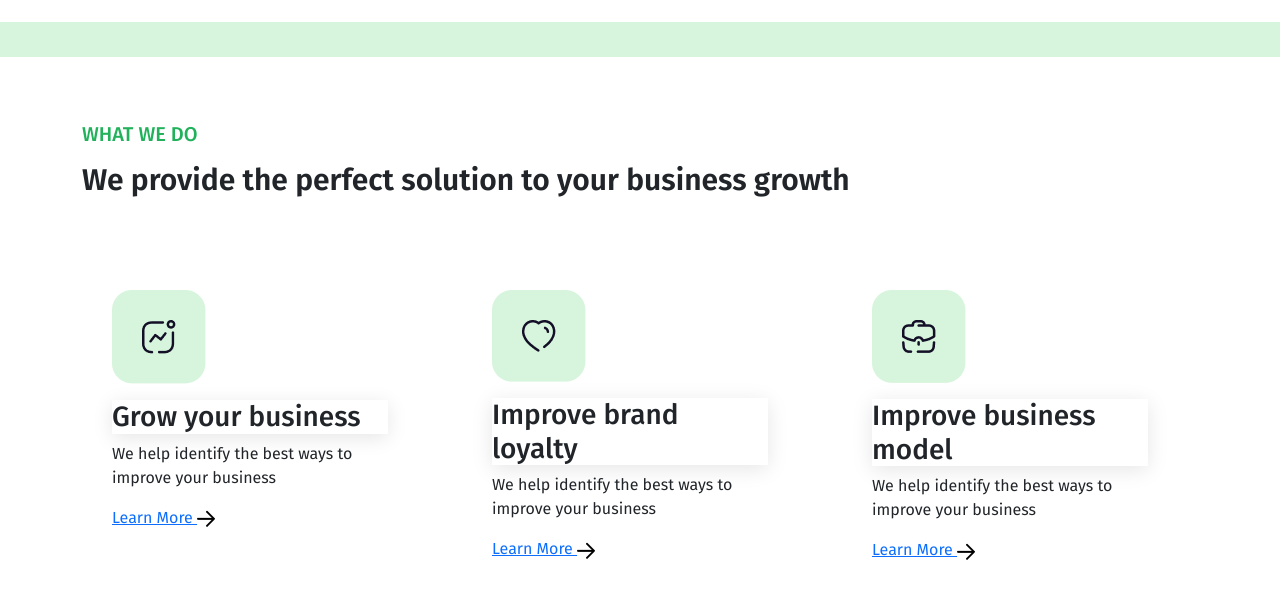
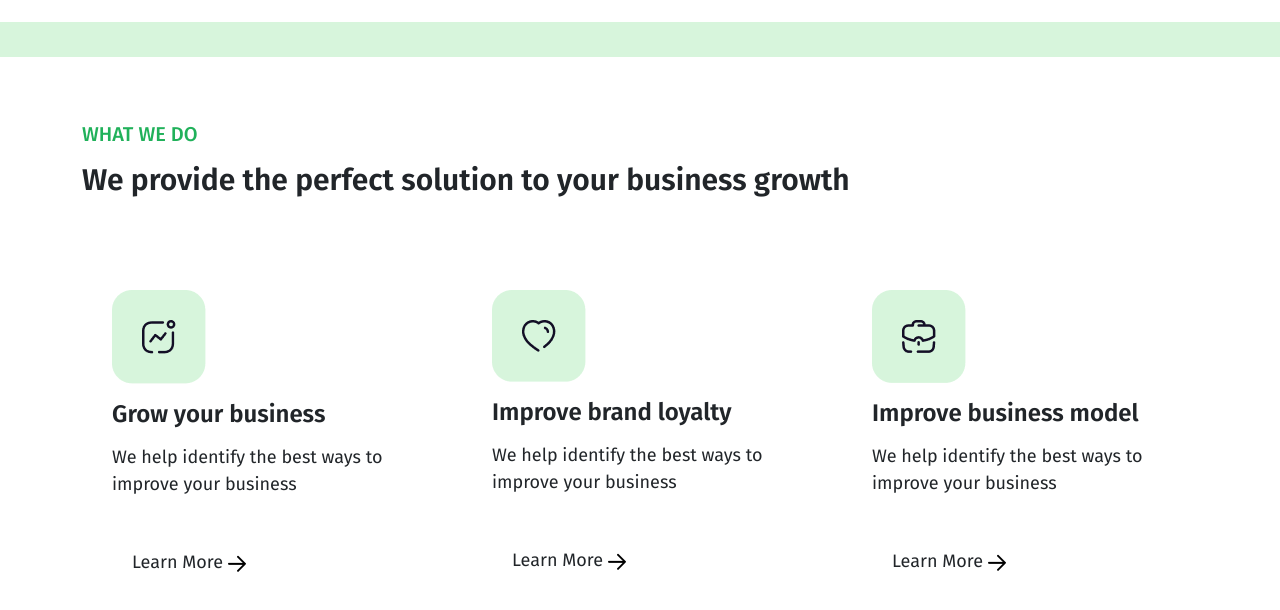
Before and after one commit to kismet-lee/Design-Agency, a plain HTML site: page index.html in a window 1280 px wide. Shown: the part 666-1276 px from the top of the page. Drawn offline with nearby package versions, Linux system fonts and the light colour scheme.

Commit message:
What we do section
finished up adding transitions to the what we do section.

```diff
--- a/assets/css/style.css
+++ b/assets/css/style.css
@@ -162,7 +162,41 @@ header.fixed-top {
 }
 
 .what-we-do .boxes-wrapper h3 {
-  box-shadow: 0 4px 20px 0 #0000001a;
+  font-size: 24px;
+  font-weight: 600;
+  line-height: 1.2;
+  margin-bottom: 15px;
+}
+
+.what-we-do .boxes-wrapper p {
+  font-size: 18px;
+  font-weight: 400;
+  line-height: 1.5;
+  margin-bottom: 40px;
+}
+
+.what-we-do .boxes-wrapper a {
+  transition: all 0.5s linear;
+  font-size: 18px;
+  font-weight: 400;
+  line-height: 1;
+  padding: 15px 20px;
+  border-radius: 10px;
+  display: inline-block;
+  text-decoration: none;
+  color: inherit;
+}
+.what-we-do .boxes-wrapper:hover a {
+  color: white;
+  background-color: #f55f1d;
+}
+
+.what-we-do .boxes-wrapper a img {
+  transition: all 0.35s linear;
+}
+
+.what-we-do .boxes-wrapper:hover a img {
+  filter: invert(1);
 }
 
 /* WHAT WE DO START */
--- a/index.html
+++ b/index.html
@@ -34,7 +34,10 @@
       rel="stylesheet"
       href="https://cdn.jsdelivr.net/npm/bootstrap@5.0.2/dist/css/bootstrap.min.css"
     />
-    <link rel="stylesheet" href="/assets/css/style.css" />
+    <link
+      rel="stylesheet"
+      href="/Design-Agency/assets/css/style.css"
+    />
 
     <!-- Scripts -->
     <script
```
Also changed, not shown: 2 other files.
